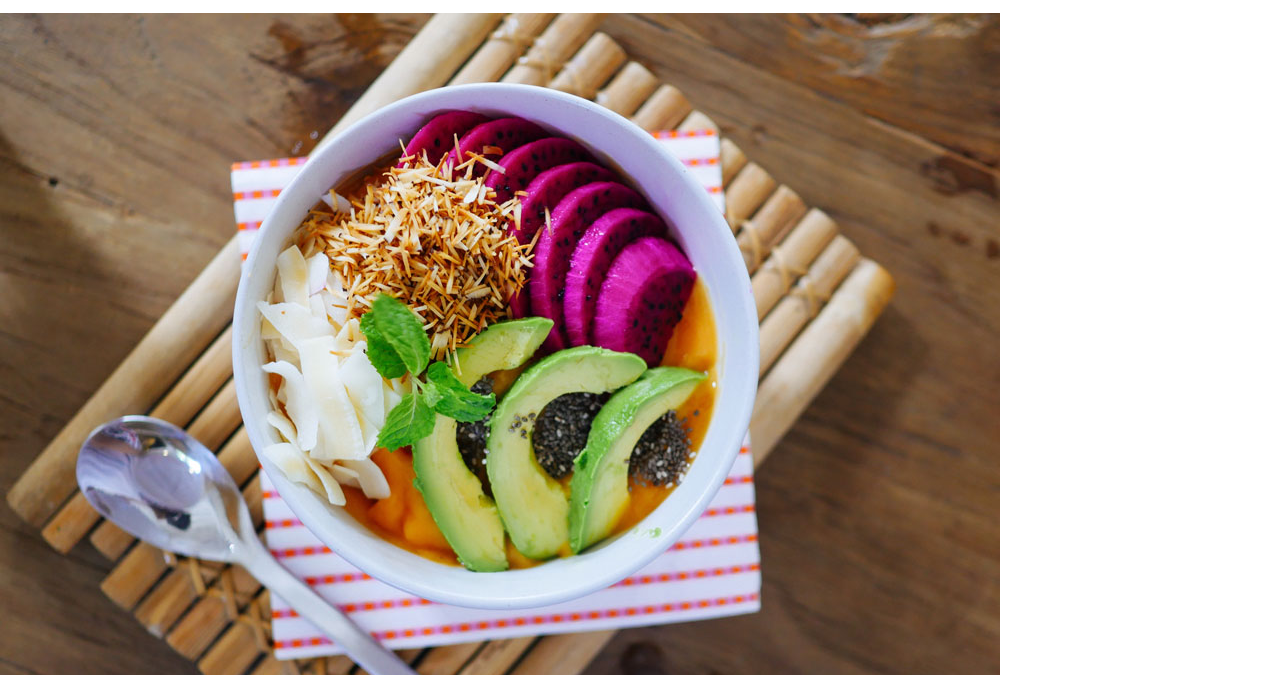
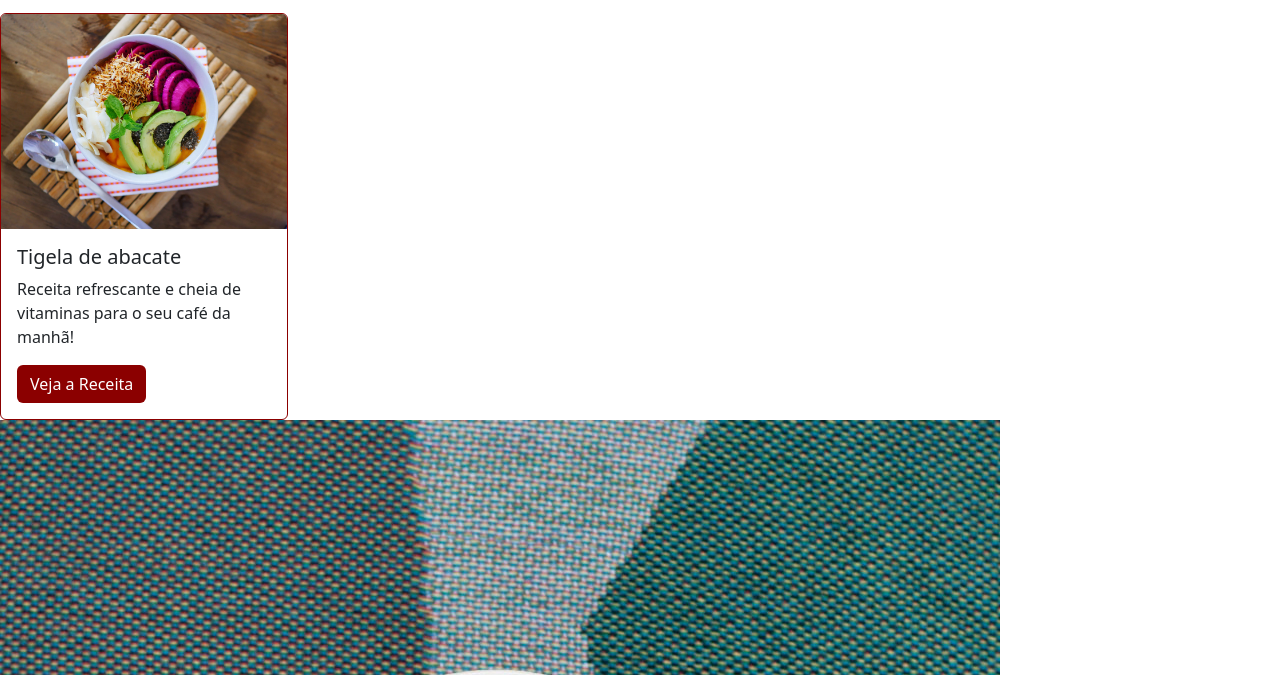
Before and after one commit to FelipeDias28/bootstrap, a plain HTML site: page index.html in a window 1280 px wide. Shown: the part 625-1300 px from the top of the page. Drawn offline with nearby package versions, Linux system fonts and the light colour scheme; files whose address does not match are found by name.

Commit message:
criando um card

```diff
--- a/index.html
+++ b/index.html
@@ -61,6 +61,7 @@
     </nav>
 
     <!-- Carrossel  -->
+    <nav>
       <div
         id="carouselExampleCaptions"
         class="carousel slide"
@@ -126,6 +127,7 @@
           <span class="visually-hidden">Next</span>
         </button>
       </div>
+    </nav>
 
     <h2 class="text-center title-font especial-color pt-5">
       Receitas para economizar e ganhar saúde
@@ -135,12 +137,17 @@
       ganhar tempo e praticidade
     </p>
 
-    <img
-      src="src/img/receita-abacate.jpg"
-      alt="tigela com salada de abacate, vista superior"
-    />
-    <h3>Tigela de abacate</h3>
-    <p>Receita refrescante e cheia de vitaminas para o seu café da manhã!</p>
+    <!-- Card  -->
+    <div class="card special-edge-color" style="width: 18rem">
+      <img src="src/img/receita-abacate.jpg" class="card-img-top" alt="..." />
+      <div class="card-body">
+        <h5 class="card-title">Tigela de abacate</h5>
+        <p class="card-text">
+          Receita refrescante e cheia de vitaminas para o seu café da manhã!
+        </p>
+        <a href="#" class="btn especial-color-button">Veja a Receita</a>
+      </div>
+    </div>
 
     <img
       src="src/img/receita-kiwi.jpg"
--- a/src/style.css
+++ b/src/style.css
@@ -16,3 +16,12 @@
 .especial-color {
   color: darkred;
 }
+
+.especial-color-button {
+  background-color: darkred;
+  color: white;
+}
+
+.special-edge-color {
+  border-color: darkred;
+}
```
Lines whose indentation alone changed are shown as unchanged.
